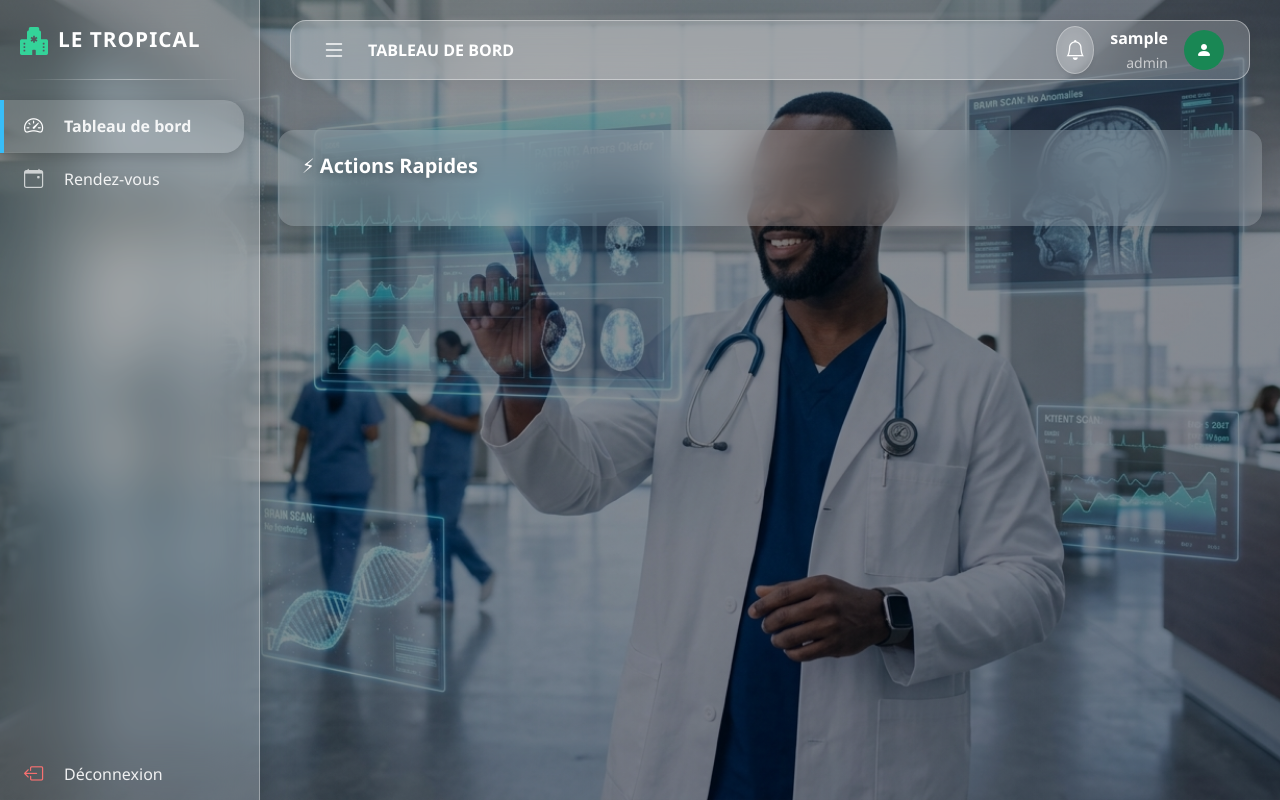
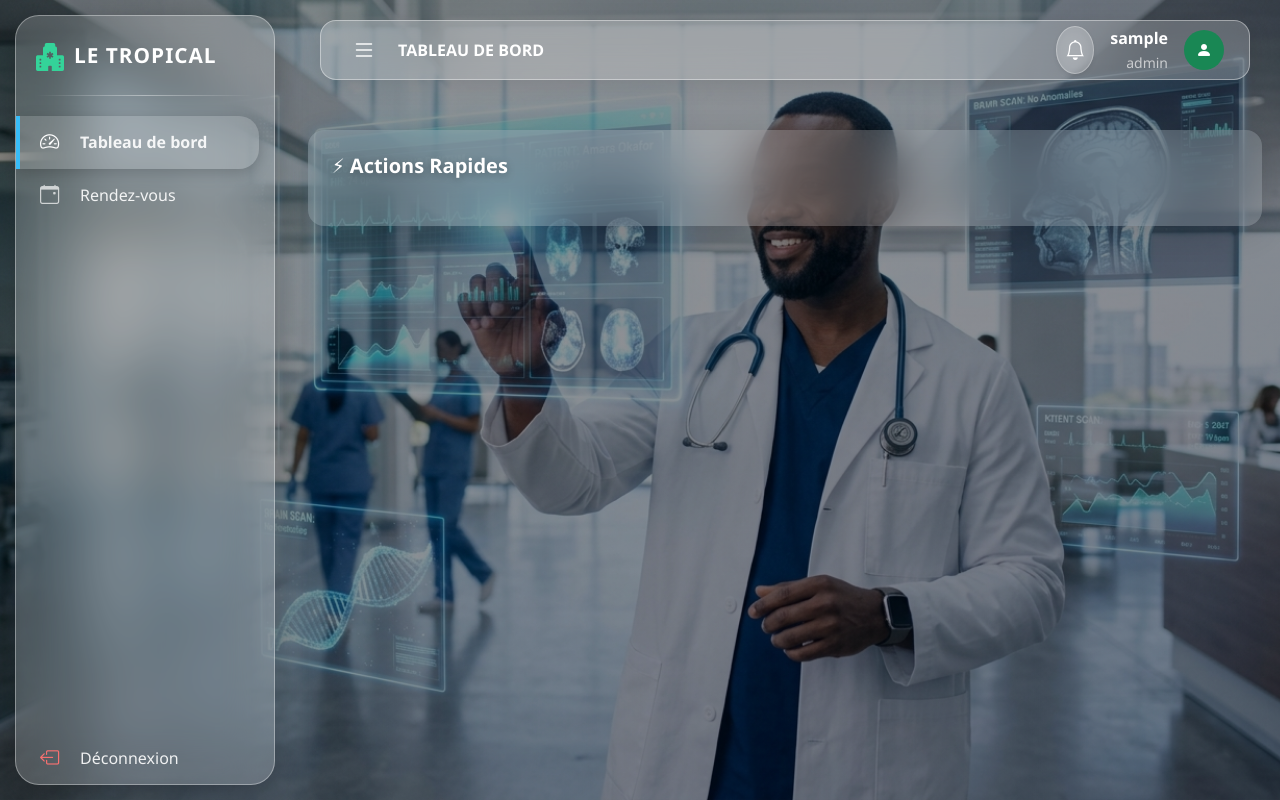
Before and after one commit to Mhdbreezer/LE_TROPICAL, a Flask app: page /dashboard in a window 1280 px wide. Run offline with Flask 3, Linux system fonts and the light colour scheme; the visitor is signed in with stand-in values (Sample User, id 1); data that the repository does not hold is empty.

Commit message:
design: détacher la barre latérale du bord pour lui donner un aspect carte flottante (margin: 15px)

```diff
--- a/app/templates/base.html
+++ b/app/templates/base.html
@@ -55,14 +55,15 @@
         /* ======== SIDEBAR ======== */
         #sidebar {
             width: var(--sidebar-width);
-            height: 100vh;
+            height: calc(100vh - 30px);
             position: fixed;
-            left: 0; top: 0;
+            left: 15px; top: 15px;
+            border-radius: 24px;
             z-index: 1000;
             background: rgba(255, 255, 255, 0.18);
             backdrop-filter: blur(25px);
             -webkit-backdrop-filter: blur(25px);
-            border-right: 1px solid rgba(255,255,255,0.35);
+            border: 1px solid rgba(255,255,255,0.35);
             box-shadow: var(--glass-shadow);
             display: flex;
             flex-direction: column;
@@ -139,14 +140,14 @@
 
         /* ======== WRAPPER ======== */
         #main-wrapper {
-            margin-left: var(--sidebar-width);
+            margin-left: calc(var(--sidebar-width) + 30px);
             transition: all 0.3s ease;
             min-height: 100vh;
             display: flex;
             flex-direction: column;
         }
 
-        #main-wrapper.expanded { margin-left: var(--sidebar-collapsed-width); }
+        #main-wrapper.expanded { margin-left: calc(var(--sidebar-collapsed-width) + 30px); }
 
         /* ======== TOP NAVBAR ======== */
         .top-navbar {
```
